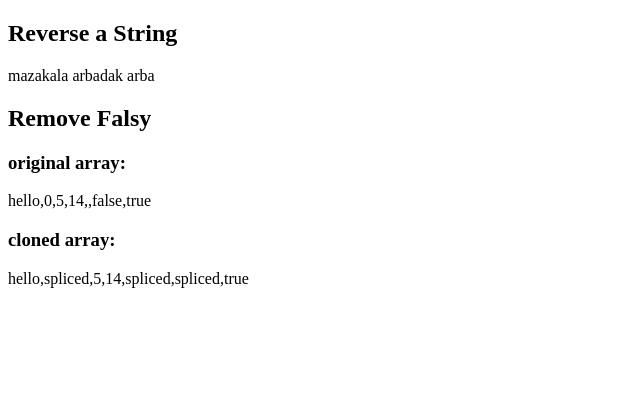
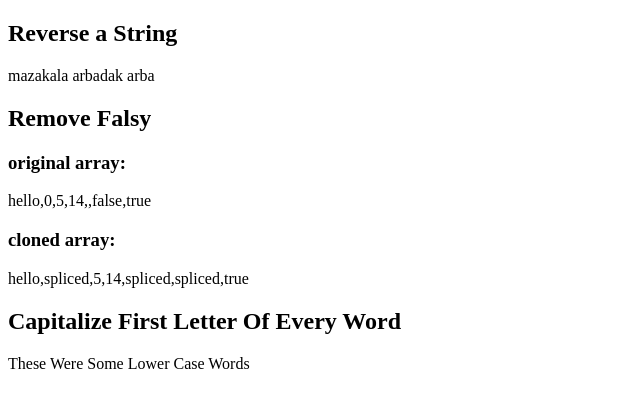
Before and after one commit to brendanm403/cpnt262-graded-activty-4, a plain HTML site: page index.html in a window 1280 px wide. Shown: the whole page, without its empty margins (0-640 px from the left). Drawn offline with Linux system fonts and the light colour scheme.

Commit message:
added more elements

```diff
--- a/index.html
+++ b/index.html
@@ -15,6 +15,8 @@
   <p id="remove-falsy-original"></p>
   <h3>cloned array:</h3>
   <p id="remove-falsy-clone"></p>
+  <h2>Capitalize First Letter Of Every Word</h4>
+  <p id="capitalize-words"></p>
 </body>
 
 </html>
```
